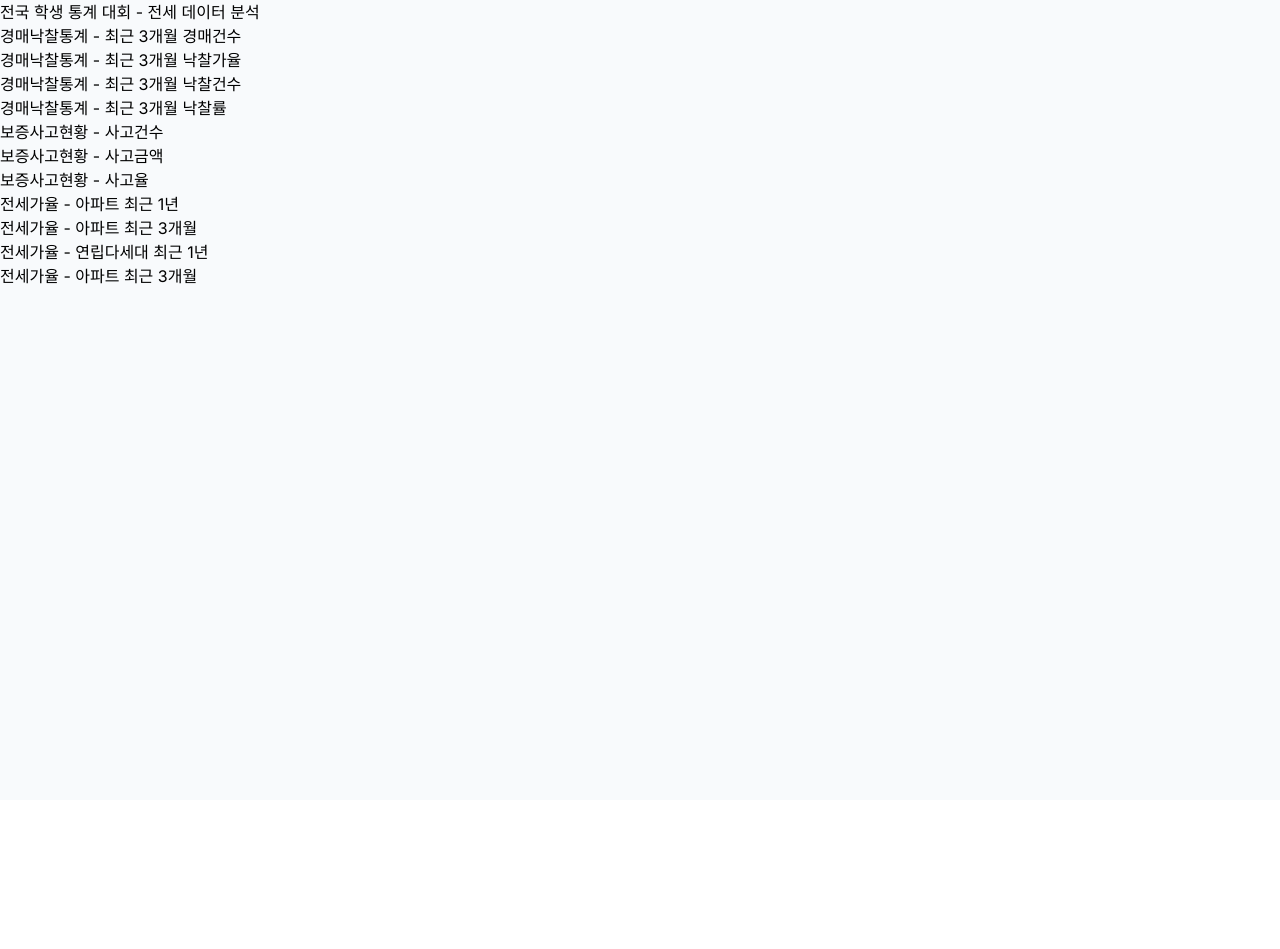
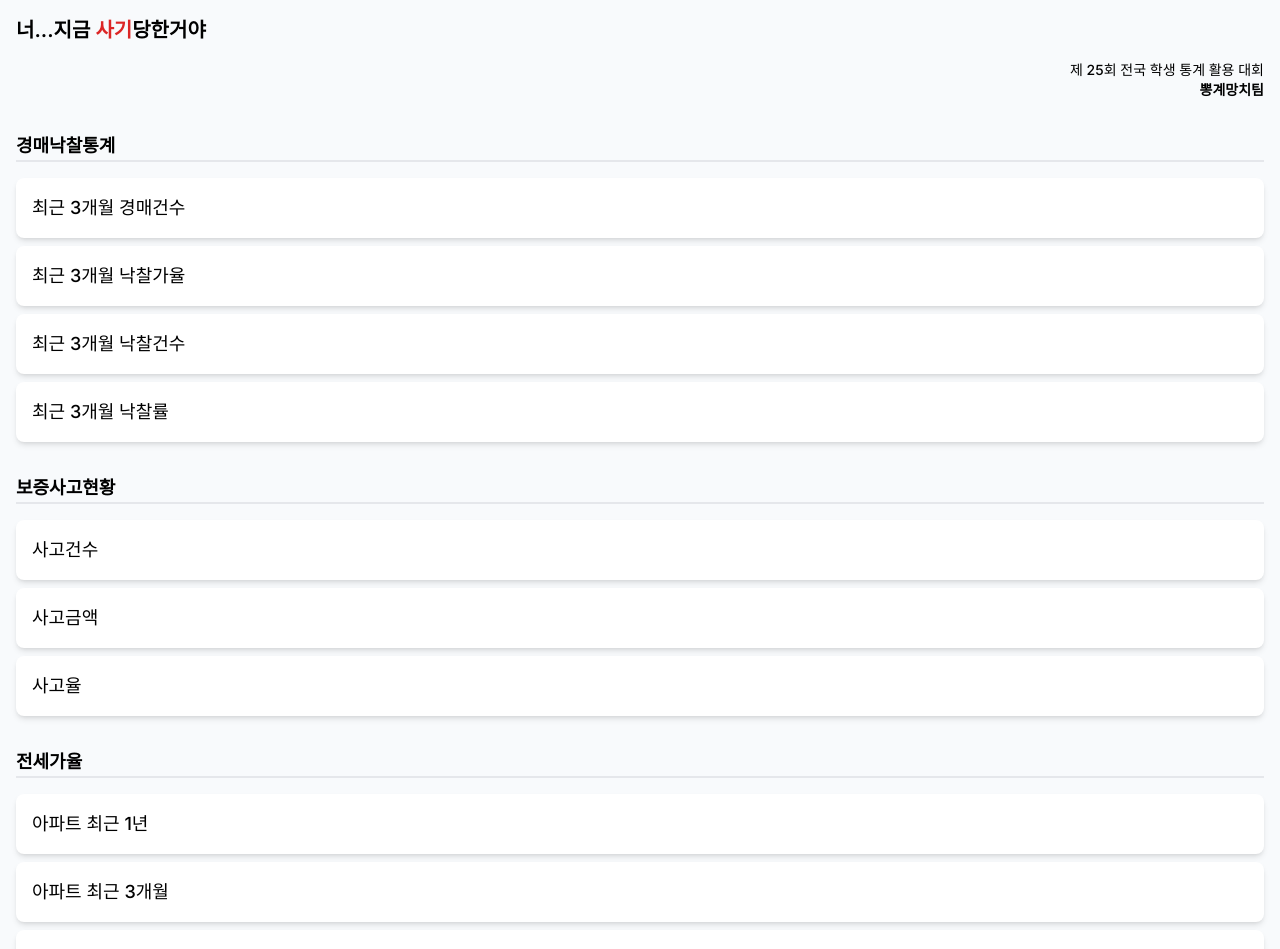
Before and after one commit to jhyunwoo/inhabitation-graph, a Next.js app: page / in a window 1280 px wide. Shown: the top 949 px of the page. Before the commit the page ends 800 px from the top, so only its background shows below. Built offline with nearby package versions, Linux system fonts and the light colour scheme.

Commit message:
add home page

```diff
--- a/app/[dataId]/page.tsx
+++ b/app/[dataId]/page.tsx
@@ -1,31 +1,124 @@
+import dataIdToText from "@/lib/dataIdToText";
 import Link from "next/link";
 
 export default function Data({ params }: { params: { dataId: string } }) {
   const decodedDataId = decodeURI(params.dataId);
 
   return (
-    <div className="w-full min-h-screen bg-slate-50 flex flex-col">
-      <div>Data</div>
-      <div>{decodedDataId}</div>
-      <div className="flex flex-col">
-        <Link href={`/${decodedDataId}/전국`}>전국</Link>
-        <Link href={`/${decodedDataId}/시도별`}>시도별</Link>
-        <Link href={`/${decodedDataId}/강원특별자치도`}>강원특별자치도</Link>
-        <Link href={`/${decodedDataId}/경기도`}>경기도</Link>
-        <Link href={`/${decodedDataId}/경상남도`}>경상남도</Link>
-        <Link href={`/${decodedDataId}/경상북도`}>경상북도</Link>
-        <Link href={`/${decodedDataId}/대구광역시`}>대구광역시</Link>
-        <Link href={`/${decodedDataId}/대전광역시`}>대전광역시</Link>
-        <Link href={`/${decodedDataId}/부산광역시`}>부산광역시</Link>
-        <Link href={`/${decodedDataId}/서울특별시`}>서울특별시</Link>
-        <Link href={`/${decodedDataId}/세종특별자치시`}>세종특별자치시</Link>
-        <Link href={`/${decodedDataId}/울산광역시`}>울산광역시</Link>
-        <Link href={`/${decodedDataId}/인천광역시`}>인천광역시</Link>
-        <Link href={`/${decodedDataId}/전라남도`}>전라남도</Link>
-        <Link href={`/${decodedDataId}/전라북도`}>전라북도</Link>
-        <Link href={`/${decodedDataId}/제주특별자치도`}>제주특별자치도</Link>
-        <Link href={`/${decodedDataId}/충청남도`}>충청남도</Link>
-        <Link href={`/${decodedDataId}/충청북도`}>충청북도</Link>
+    <div className="w-full min-h-screen bg-slate-50 flex flex-col p-4">
+      <Link href={"/"}>
+        <div>이전</div>
+      </Link>
+      <div className="text-xl font-bold">{dataIdToText(decodedDataId)}</div>
+      <div className="grid grid-cols-1 gap-2">
+        <Link
+          className={"bg-white p-4 rounded-lg shadow-md text-lg font-semibold"}
+          href={`/${decodedDataId}/전국`}
+        >
+          전국
+        </Link>
+        <Link
+          className={"bg-white p-4 rounded-lg shadow-md text-lg font-semibold"}
+          href={`/${decodedDataId}/시도별`}
+        >
+          시도별
+        </Link>
+        <Link
+          className={"bg-white p-4 rounded-lg shadow-md text-lg font-semibold"}
+          href={`/${decodedDataId}/강원특별자치도`}
+        >
+          강원특별자치도
+        </Link>
+        <Link
+          className={"bg-white p-4 rounded-lg shadow-md text-lg font-semibold"}
+          href={`/${decodedDataId}/경기도`}
+        >
+          경기도
+        </Link>
+        <Link
+          className={"bg-white p-4 rounded-lg shadow-md text-lg font-semibold"}
+          href={`/${decodedDataId}/경상남도`}
+        >
+          경상남도
+        </Link>
+        <Link
+          className={"bg-white p-4 rounded-lg shadow-md text-lg font-semibold"}
+          href={`/${decodedDataId}/경상북도`}
+        >
+          경상북도
+        </Link>
+        <Link
+          className={"bg-white p-4 rounded-lg shadow-md text-lg font-semibold"}
+          href={`/${decodedDataId}/대구광역시`}
+        >
+          대구광역시
+        </Link>
+        <Link
+          className={"bg-white p-4 rounded-lg shadow-md text-lg font-semibold"}
+          href={`/${decodedDataId}/대전광역시`}
+        >
+          대전광역시
+        </Link>
+        <Link
+          className={"bg-white p-4 rounded-lg shadow-md text-lg font-semibold"}
+          href={`/${decodedDataId}/부산광역시`}
+        >
+          부산광역시
+        </Link>
+        <Link
+          className={"bg-white p-4 rounded-lg shadow-md text-lg font-semibold"}
+          href={`/${decodedDataId}/서울특별시`}
+        >
+          서울특별시
+        </Link>
+        <Link
+          className={"bg-white p-4 rounded-lg shadow-md text-lg font-semibold"}
+          href={`/${decodedDataId}/세종특별자치시`}
+        >
+          세종특별자치시
+        </Link>
+        <Link
+          className={"bg-white p-4 rounded-lg shadow-md text-lg font-semibold"}
+          href={`/${decodedDataId}/울산광역시`}
+        >
+          울산광역시
+        </Link>
+        <Link
+          className={"bg-white p-4 rounded-lg shadow-md text-lg font-semibold"}
+          href={`/${decodedDataId}/인천광역시`}
+        >
+          인천광역시
+        </Link>
+        <Link
+          className={"bg-white p-4 rounded-lg shadow-md text-lg font-semibold"}
+          href={`/${decodedDataId}/전라남도`}
+        >
+          전라남도
+        </Link>
+        <Link
+          className={"bg-white p-4 rounded-lg shadow-md text-lg font-semibold"}
+          href={`/${decodedDataId}/전라북도`}
+        >
+          전라북도
+        </Link>
+        <Link
+          className={"bg-white p-4 rounded-lg shadow-md text-lg font-semibold"}
+          href={`/${decodedDataId}/제주특별자치도`}
+        >
+          제주특별자치도
+        </Link>
+        <Link
+          className={"bg-white p-4 rounded-lg shadow-md text-lg font-semibold"}
+          href={`/${decodedDataId}/충청남도`}
+        >
+          충청남도
+        </Link>
+        <Link
+          className={"bg-white p-4 rounded-lg shadow-md text-lg font-semibold"}
+          href={`/${decodedDataId}/충청북도`}
+        >
+          충청북도
+        </Link>
       </div>
     </div>
   );
--- a/app/page.tsx
+++ b/app/page.tsx
@@ -2,38 +2,101 @@ import Link from "next/link";
 
 export default function Home() {
   return (
-    <div className="w-full min-h-screen bg-slate-50">
-      <div>전국 학생 통계 대회 - 전세 데이터 분석</div>
+    <div className="w-full min-h-screen bg-slate-50 p-4">
       <div className="flex flex-col">
-        <Link href={"/경매낙찰통계_최근3개월_경매건수"}>
-          경매낙찰통계 - 최근 3개월 경매건수
+        <div className="text-xl font-semibold">
+          너...지금 <span className="text-red-600 font-extrabold">사기</span>
+          당한거야
+        </div>
+        <div className="mt-4 text-sm font-bold ml-auto flex flex-col items-end">
+          <div className="font-medium">제 25회 전국 학생 통계 활용 대회</div>
+          <div>뽕계망치팀</div>
+        </div>
+      </div>
+      <div className="mt-8">
+        <div className="">
+          <div className="text-lg font-semibold border-b-2">경매낙찰통계</div>
+          <div className="grid grid-cols-1 gap-2 mt-4">
+            <Link
+              className="bg-white p-4 rounded-lg hover:shadow-xl shadow-md font-medium text-lg hover:bg-orange-500 hover:text-white transition duration-500 hover:shadow-orange-500"
+              href={"/경매낙찰통계_최근3개월_경매건수"}
+            >
+              최근 3개월 경매건수
             </Link>
-        <Link href={"/경매낙찰통계_최근3개월_낙찰가율"}>
-          경매낙찰통계 - 최근 3개월 낙찰가율
+            <Link
+              className="bg-white p-4 rounded-lg hover:shadow-xl shadow-md font-medium text-lg hover:bg-orange-500 hover:text-white transition duration-500 hover:shadow-orange-500"
+              href={"/경매낙찰통계_최근3개월_낙찰가율"}
+            >
+              최근 3개월 낙찰가율
             </Link>
-        <Link href={"/경매낙찰통계_최근3개월_낙찰건수"}>
-          경매낙찰통계 - 최근 3개월 낙찰건수
+            <Link
+              className="bg-white p-4 rounded-lg hover:shadow-xl shadow-md font-medium text-lg hover:bg-orange-500 hover:text-white transition duration-500 hover:shadow-orange-500"
+              href={"/경매낙찰통계_최근3개월_낙찰건수"}
+            >
+              최근 3개월 낙찰건수
             </Link>
-        <Link href={"/경매낙찰통계_최근3개월_낙찰률"}>
-          경매낙찰통계 - 최근 3개월 낙찰률
+            <Link
+              className="bg-white p-4 rounded-lg hover:shadow-xl shadow-md font-medium text-lg hover:bg-orange-500 hover:text-white transition duration-500 hover:shadow-orange-500"
+              href={"/경매낙찰통계_최근3개월_낙찰률"}
+            >
+              최근 3개월 낙찰률
             </Link>
-        <Link href={"/보증사고현황_사고건수"}>보증사고현황 - 사고건수</Link>
-
-        <Link href={"/보증사고현황_사고건수"}>보증사고현황 - 사고금액</Link>
-        <Link href={"/보증사고현황_사고건수"}>보증사고현황 - 사고율</Link>
-        <Link href={"/전세가율_아파트_최근1년"}>
-          전세가율 - 아파트 최근 1년
+          </div>
+        </div>
+        <div className="mt-8">
+          <div className="text-lg font-semibold border-b-2">보증사고현황</div>
+          <div className="grid grid-cols-1 gap-2 mt-4">
+            <Link
+              className="bg-white p-4 rounded-lg hover:shadow-xl shadow-md font-medium text-lg hover:bg-lime-500 hover:text-white duration-500 transition hover:shadow-lime-500"
+              href={"/보증사고현황_사고건수"}
+            >
+              사고건수
             </Link>
 
-        <Link href={"/전세가율_아파트_최근3개월"}>
-          전세가율 - 아파트 최근 3개월
+            <Link
+              className="bg-white p-4 rounded-lg hover:shadow-xl shadow-md font-medium text-lg hover:bg-lime-500 hover:text-white duration-500 transition hover:shadow-lime-500"
+              href={"/보증사고현황_사고금액"}
+            >
+              사고금액
             </Link>
-        <Link href={"/전세가율_연립다세대_최근1년"}>
-          전세가율 - 연립다세대 최근 1년
+            <Link
+              className="bg-white p-4 rounded-lg hover:shadow-xl shadow-md font-medium text-lg hover:bg-lime-500 hover:text-white duration-500 transition hover:shadow-lime-500"
+              href={"/보증사고현황_사고율"}
+            >
+              사고율
             </Link>
-        <Link href={"/전세가율_연립다세대_최근3개월"}>
-          전세가율 - 아파트 최근 3개월
+          </div>
+        </div>
+        <div className="mt-8">
+          <div className="text-lg font-semibold border-b-2">전세가율</div>
+          <div className="grid grid-cols-1 gap-2 mt-4">
+            <Link
+              className="bg-white p-4 rounded-lg hover:shadow-xl shadow-md font-medium text-lg hover:bg-indigo-500 hover:text-white transition duration-500 hover:shadow-indigo-500"
+              href={"/전세가율_아파트_최근1년"}
+            >
+              아파트 최근 1년
             </Link>
+
+            <Link
+              className="bg-white p-4 rounded-lg hover:shadow-xl shadow-md font-medium text-lg hover:bg-indigo-500 hover:text-white transition duration-500 hover:shadow-indigo-500"
+              href={"/전세가율_아파트_최근3개월"}
+            >
+              아파트 최근 3개월
+            </Link>
+            <Link
+              className="bg-white p-4 rounded-lg hover:shadow-xl shadow-md font-medium text-lg hover:bg-indigo-500 hover:text-white transition duration-500 hover:shadow-indigo-500"
+              href={"/전세가율_연립다세대_최근1년"}
+            >
+              연립다세대 최근 1년
+            </Link>
+            <Link
+              className="bg-white p-4 rounded-lg hover:shadow-xl shadow-md font-medium text-lg hover:bg-indigo-500 hover:text-white transition duration-500 hover:shadow-indigo-500"
+              href={"/전세가율_연립다세대_최근3개월"}
+            >
+              아파트 최근 3개월
+            </Link>
+          </div>
+        </div>
       </div>
     </div>
   );
--- /dev/null
+++ b/lib/dataIdToText.ts
@@ -0,0 +1,25 @@
+export default function dataIdToText(dataId: string) {
+  if (dataId === "경매낙찰통계_최근3개월_경매건수") {
+    return "경매낙찰통계 - 최근 3개월 경매건수";
+  } else if (dataId === "경매낙찰통계_최근3개월_낙찰가율") {
+    return "경매낙찰통계 - 최근 3개월 낙찰가율";
+  } else if (dataId === "경매낙찰통계_최근3개월_낙찰건수") {
+    return "경매낙찰통계 - 최근 3개월 낙찰건수";
+  } else if (dataId === "경매낙찰통계_최근3개월_낙찰률") {
+    return "경매낙찰통계 - 최근 3개월 낙찰률";
+  } else if (dataId === "보증사고현황_사고건수") {
+    return "보증사고현황 - 사고건수";
+  } else if (dataId === "보증사고현황_사고금액") {
+    return "보증사고현황 - 사고금액";
+  } else if (dataId === "보증사고현황_사고율") {
+    return "보증사고현황 - 사고율";
+  } else if (dataId === "전세가율_아파트_최근1년") {
+    return "전세가율 - 아파트 최근 1년";
+  } else if (dataId === "전세가율_아파트_최근3개월") {
+    return "전세가율 - 아파트 최근 3개월";
+  } else if (dataId === "전세가율_연립다세대_최근1년") {
+    return "전세가율 - 연립다세대 최근 1년";
+  } else if (dataId === "전세가율_연립다세대_최근3개월") {
+    return "전세가율 - 연립대세대 최근 3개월";
+  }
+}
```
Lines whose indentation alone changed are shown as unchanged.
